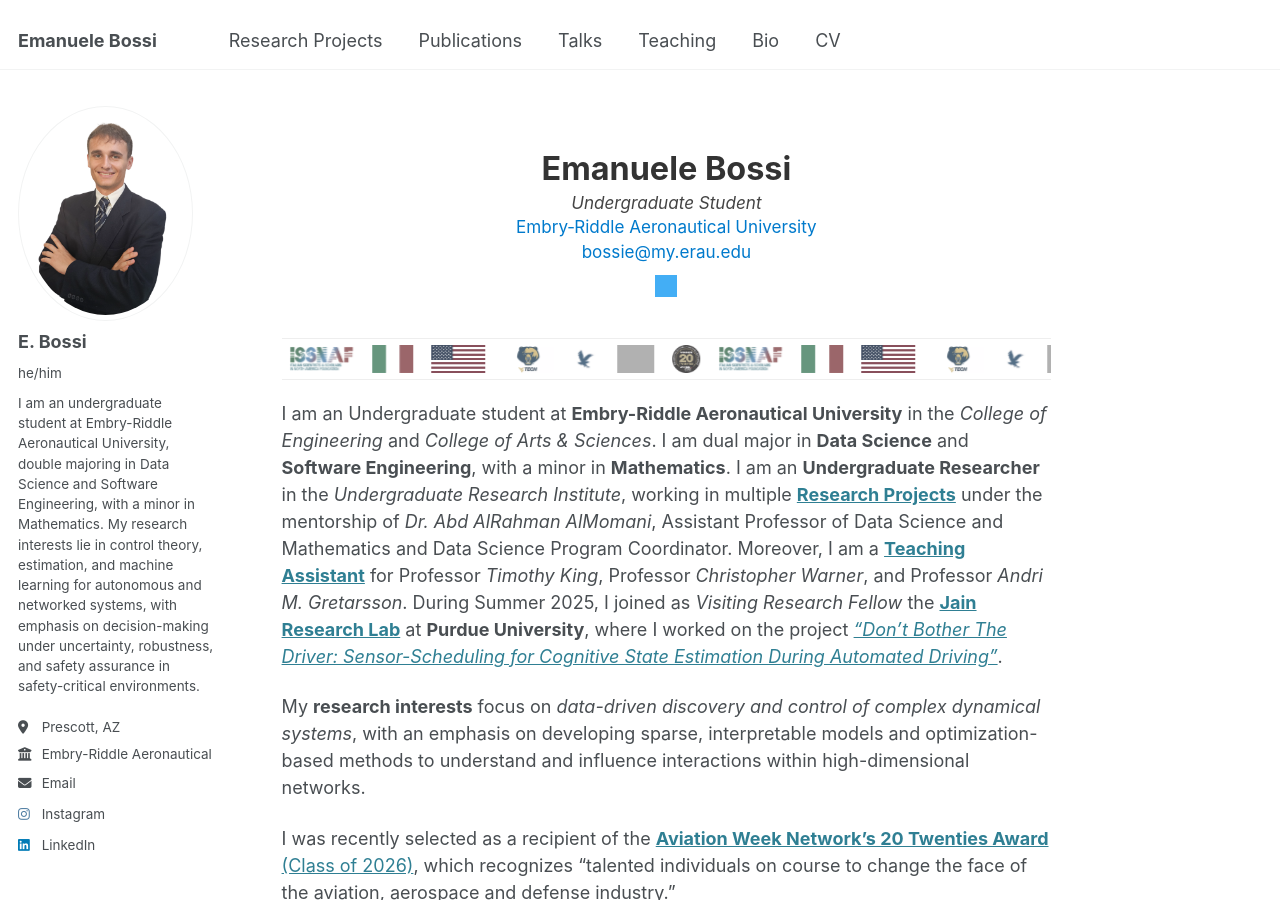
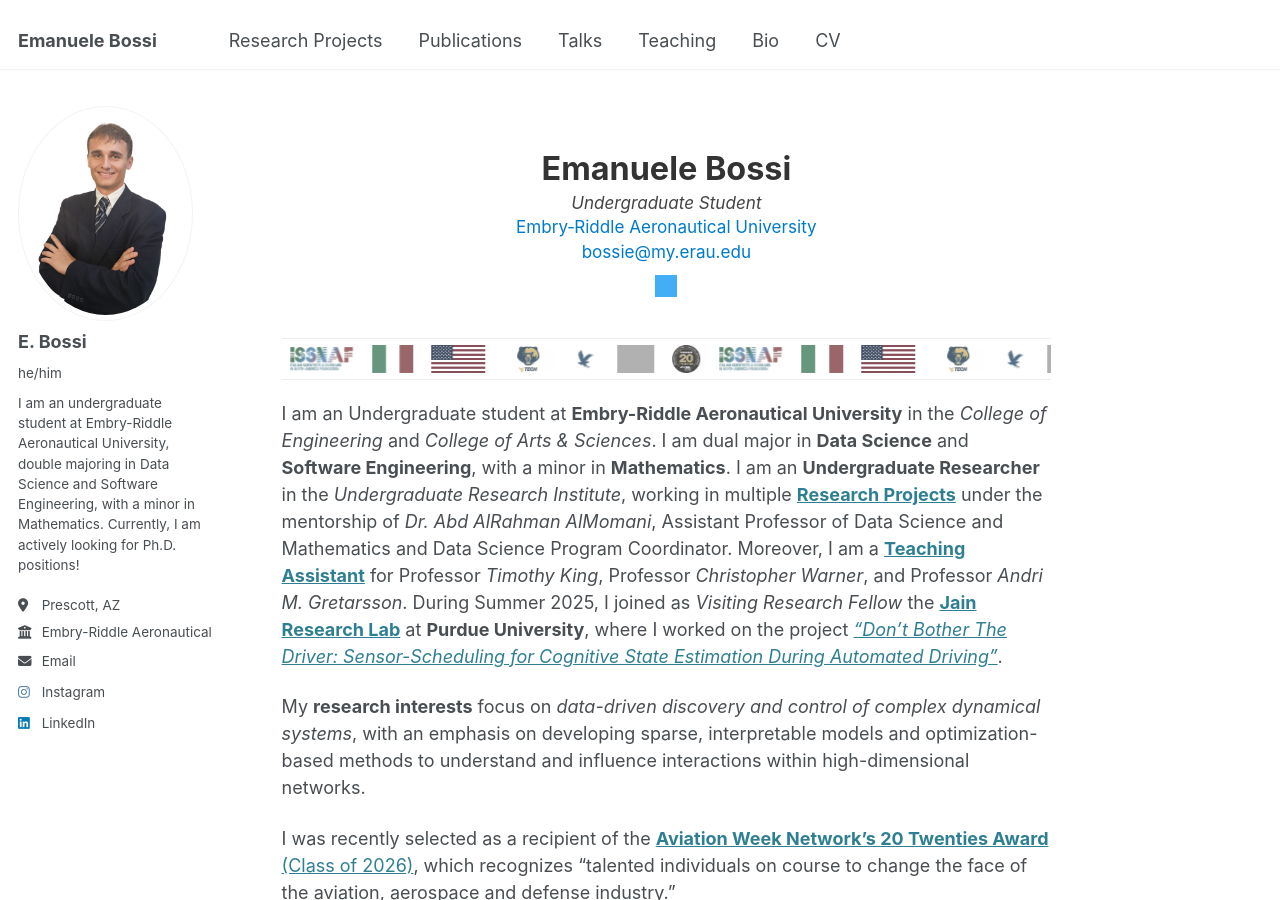
Before and after one commit to bossiemanuele/bossiemanuele.github.io, a Jekyll site: the page built from _pages/about.md, in a window 1280 px wide and 900 px high. Built offline with Jekyll 4.4.1, drawn with Linux system fonts in a browser that asks for light colours; grey boxes are pictures that could not be loaded.

Commit message:
Update _config.yml

```diff
--- a/_config.yml
+++ b/_config.yml
@@ -25,7 +25,7 @@ author:
   avatar           : "profile.png"
   name             : "E. Bossi"
   pronouns         : "he/him" # example: "she/her"
-  bio              : "I am an undergraduate student at Embry-Riddle Aeronautical University, double majoring in Data Science and Software Engineering, with a minor in Mathematics. My research interests lie in control theory, estimation, and machine learning for autonomous and networked systems, with emphasis on decision-making under uncertainty, robustness, and safety assurance in safety-critical environments."
+  bio              : "I am an undergraduate student at Embry-Riddle Aeronautical University, double majoring in Data Science and Software Engineering, with a minor in Mathematics. Currently, I am actively looking for Ph.D. positions!"
   location         : "Prescott, AZ"
   employer         : "Embry-Riddle Aeronautical University"
   uri              : # URL
```
